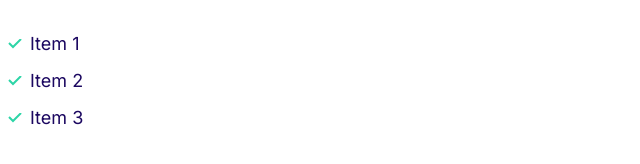
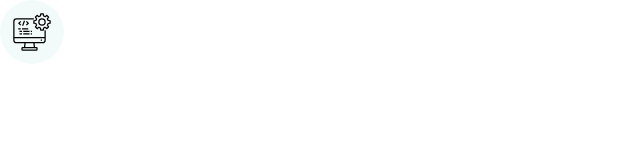
Before and after one commit to thinhnguyen1701/Web, a plain HTML site: page index.html in a window 1280 px wide. Shown: the whole page, without its empty margins (0-640 px from the left). Drawn offline with Linux system fonts and the light colour scheme.

Commit message:
finish icon

```diff
--- a/css/style.css
+++ b/css/style.css
@@ -144,3 +144,23 @@ a{
         padding-left: 0;
     }
 }
+
+/* Icons */
+.icon{
+    height: 40px;
+    width: 40px;
+}
+
+.iconPrimary{
+    fill: var(--colorPrimary);
+}
+
+.iconContainer{
+    background-color: #f3fafa;
+    width: 64px;
+    height: 64px;
+    border-radius: 100%;
+    display: inline-flex;
+    justify-content: center;
+    align-items: center;
+}
--- a/index.html
+++ b/index.html
@@ -16,11 +16,11 @@
 </head>
 
 <body>
-    <ul class="list listTick">
-        <li class="listItem">Item 1</li>
-        <li class="listItem">Item 2</li>
-        <li class="listItem">Item 3</li>
-    </ul>
+    <span class="iconContainer">
+        <svg class="icon">
+            <use xlink:href="images/sprite.svg#computer"></use>
+        </svg>
+    </span>
 </body>
 
 </html>
```
Also changed, not shown: components/icon.html (added, +5 -0 lines), images/sprite.svg (added).
